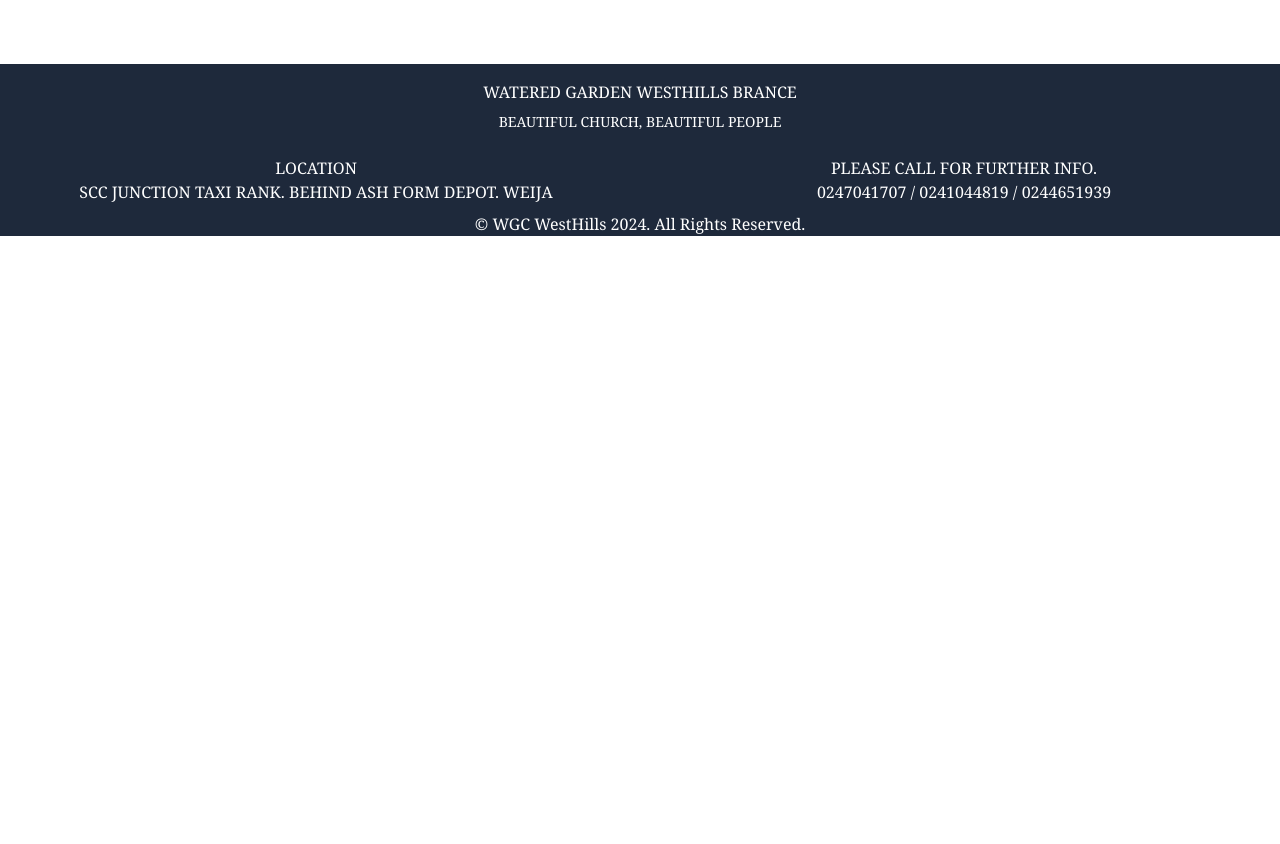
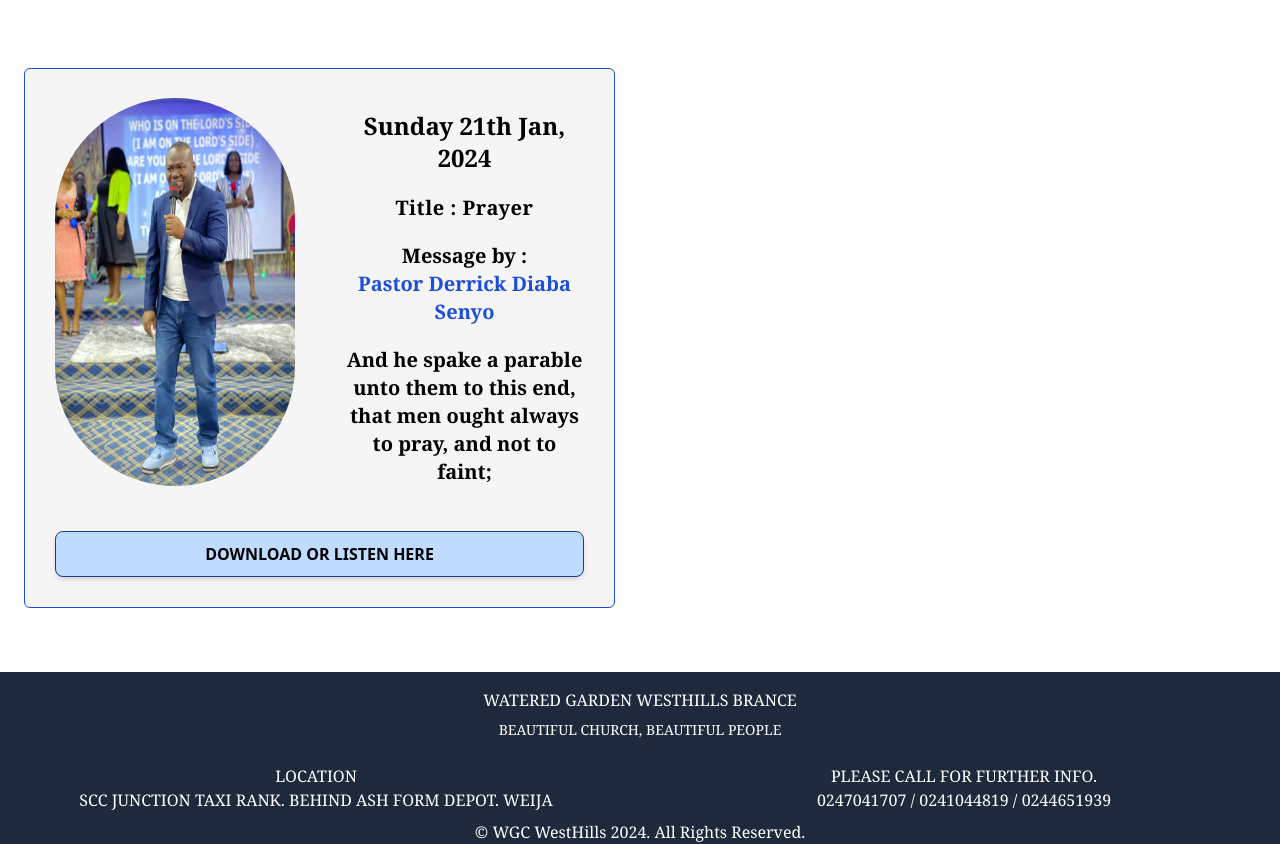
Before and after one commit to Whizkelvin/Church-Recording-Website, a plain HTML site: page src/index.html in a window 1280 px wide. Shown: the part 1333-2177 px from the top of the page. Before the commit the page ends 1569 px from the top, so only its background shows below. Drawn offline with Linux system fonts and the light colour scheme.

Commit message:
21st jan 2024

```diff
--- a/src/index.html
+++ b/src/index.html
@@ -147,6 +147,48 @@
             </div>
 
         </section>
+
+        <!-- 21th January, 2024 -->
+        <section id="Messages" class="mt-[3%] px-[5%]  py-[5%] border border-blue-700 bg-neutral-100 rounded-md scroll-m-48 lg:-scroll-mt-[50px]  lg:w-full    lg:ml-0">
+            <!-- grid for large screen -->
+            <div class="lg:grid lg:grid-cols-2 lg:gap-[50px] ">
+                <!-- 14th January pic -->
+                <div>
+                    <img src="./images/IMG-20240121-WA0005.jpg" alt="" class="rounded-full h-full  lg:px-0 ">
+                </div>
+
+                <div class="justify-center items-center pt-3 text-center font-bold space-y-[20px] lg:space-y-[20px] lg:text-xl font-serif">
+
+                    <h3 class=" text-center lg:text-2xl">
+                        Sunday 21th Jan, 2024
+                    </h3>
+                    <h3 class="text-center tracking-wide lg:text-xl">
+                        Title  : Prayer
+                    </h3>
+                    <h3 class="justify-center text-center">
+                        Message by : <br>
+                        <span class="text-blue-700">
+                        Pastor Derrick Diaba Senyo
+                        </span>
+                    </h3>
+
+                    <p class="justify-center text-center lg:block lg:space-y-24 lg:tex-lg">
+                        And he spake a parable unto them to this end, that men ought always to pray, and not to faint;
+                    </p>
+                </div>
+            </div>
+
+            <div class="">
+                <button class="bg-blue-200  border rounded-lg border-blue-900 justify-center items-center py-[10px] shadow-md w-full mt-[20px] lg:p-[10px] md:p-[10px] md:mt-[45px] ">
+                    <span class="text-black font-bold uppercase ">
+                        <a href="https://drive.google.com/file/d/1HDoj-Io16IJ111rYeOwP1m0CmsdoqkmO/view?usp=drivesdk " download>
+                            download or listen here
+                        </a>
+                    </span>
+                </button>
+            </div>
+
+        </section>
     </div>
 
 
```
Also changed, not shown: src/images/IMG-20240121-WA0005.jpg (added), src/output.css, tailwind.config.js (renamed from src/tailwind.config.js).
